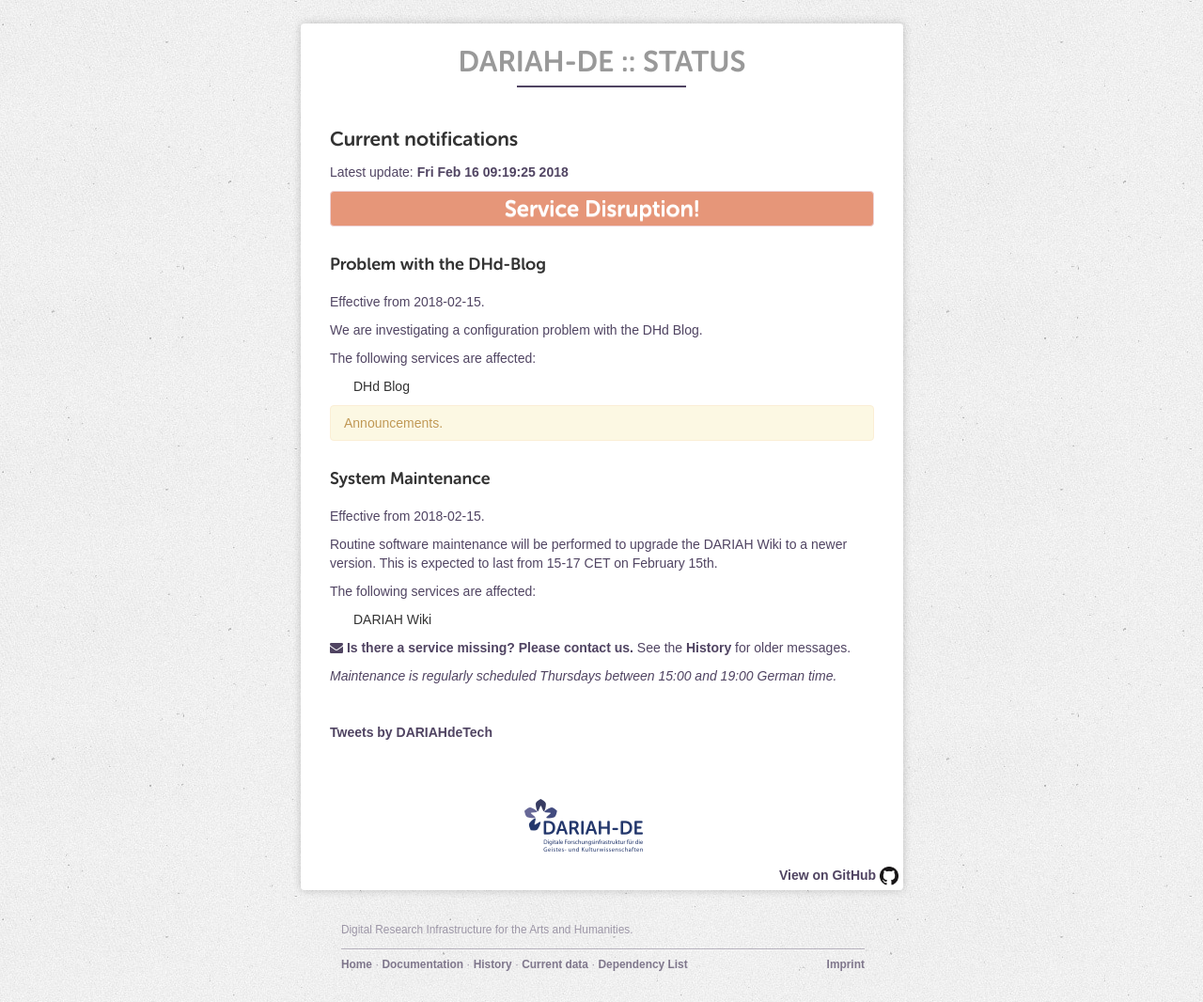
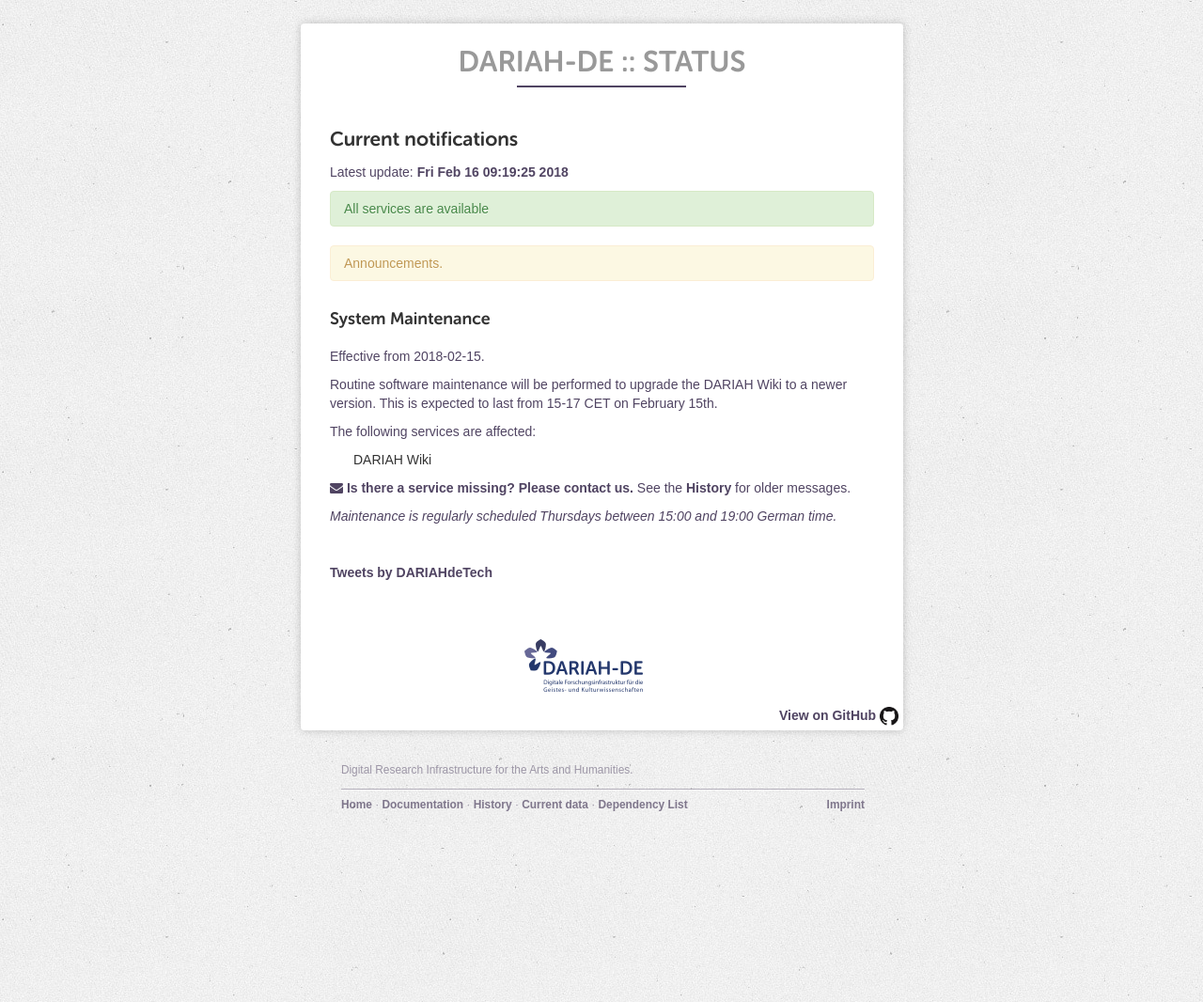
Before and after one commit to DARIAH-DE/status, a Jekyll site: the page built from index.md, in a window 1280 px wide. Shown: the whole page at 94% size. Built offline with Jekyll 4.4.1, drawn with Linux system fonts in a browser that asks for light colours; comment, search, counter and statistics services are not loaded.

Commit message:
Update outages.yaml
Configuration of varnish fixed on dhd-blog

```diff
--- a/_data/outages.yaml
+++ b/_data/outages.yaml
@@ -1,9 +1,4 @@
 ---
-- title: 'Problem with the DHd-Blog'
-  description: 'We are investigating a configuration problem with the DHd Blog.'
-  date_start: '2018-02-15'
-  affected:
-    - '/services/dhdblog'
 - title: 'Performance Issues'
   description: 'Due to hardware issues, performance issues for all DARIAH services are possible [throughout the week](https://info.gwdg.de/news/wartungsarbeiten-netapp/).'
   date_start: '2017-07-24 15:20'
```
